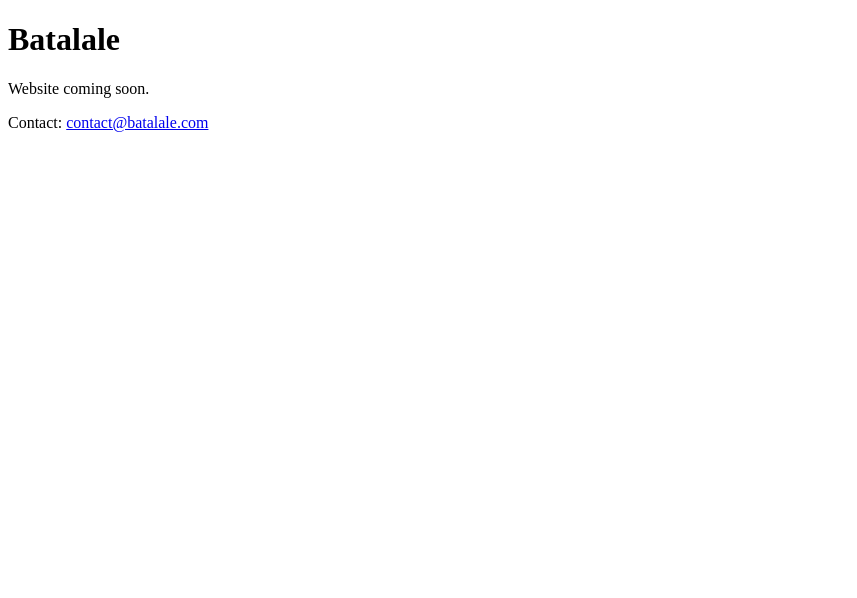
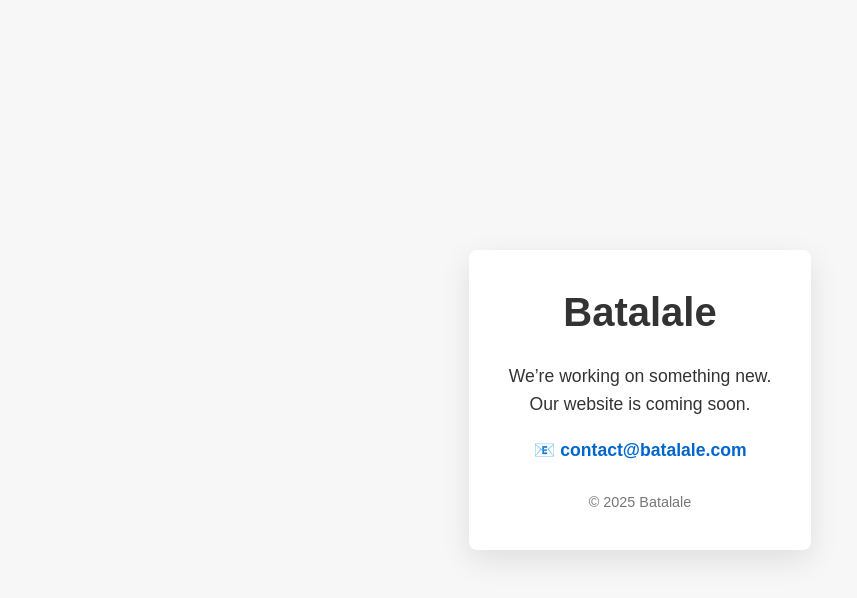
Before and after one commit to Batalale/batalale.github.io, a plain HTML site: page index.html in a window 1280 px wide. Shown: the whole page, without its empty margins (0-857 px from the left). Drawn offline with Linux system fonts and the light colour scheme.

Commit message:
Update index.html

```diff
--- a/index.html
+++ b/index.html
@@ -1,12 +1,76 @@
 <!DOCTYPE html>
-<html>
+<html lang="en">
 <head>
   <meta charset="UTF-8">
   <title>Batalale</title>
+  <meta name="viewport" content="width=device-width, initial-scale=1">
+
+  <style>
+    body {
+      margin: 0;
+      font-family: Arial, Helvetica, sans-serif;
+      background: #f7f7f7;
+      color: #333;
+      display: flex;
+      align-items: center;
+      justify-content: center;
+      min-height: 100vh;
+      text-align: center;
+    }
+
+    .container {
+      max-width: 600px;
+      padding: 40px;
+      background: white;
+      border-radius: 8px;
+      box-shadow: 0 10px 30px rgba(0,0,0,0.1);
+    }
+
+    h1 {
+      margin-top: 0;
+      font-size: 2.5rem;
+    }
+
+    p {
+      font-size: 1.1rem;
+      line-height: 1.6;
+    }
+
+    a {
+      color: #0066cc;
+      text-decoration: none;
+      font-weight: bold;
+    }
+
+    a:hover {
+      text-decoration: underline;
+    }
+
+    .footer {
+      margin-top: 30px;
+      font-size: 0.9rem;
+      color: #777;
+    }
+  </style>
 </head>
+
 <body>
-  <h1>Batalale</h1>
-  <p>Website coming soon.</p>
-  <p>Contact: <a href="mailto:contact@batalale.com">contact@batalale.com</a></p>
+  <div class="container">
+    <h1>Batalale</h1>
+
+    <p>
+      We’re working on something new.
+      <br>
+      Our website is coming soon.
+    </p>
+
+    <p>
+      📧 <a href="mailto:contact@batalale.com">contact@batalale.com</a>
+    </p>
+
+    <div class="footer">
+      © 2025 Batalale
+    </div>
+  </div>
 </body>
 </html>
```
